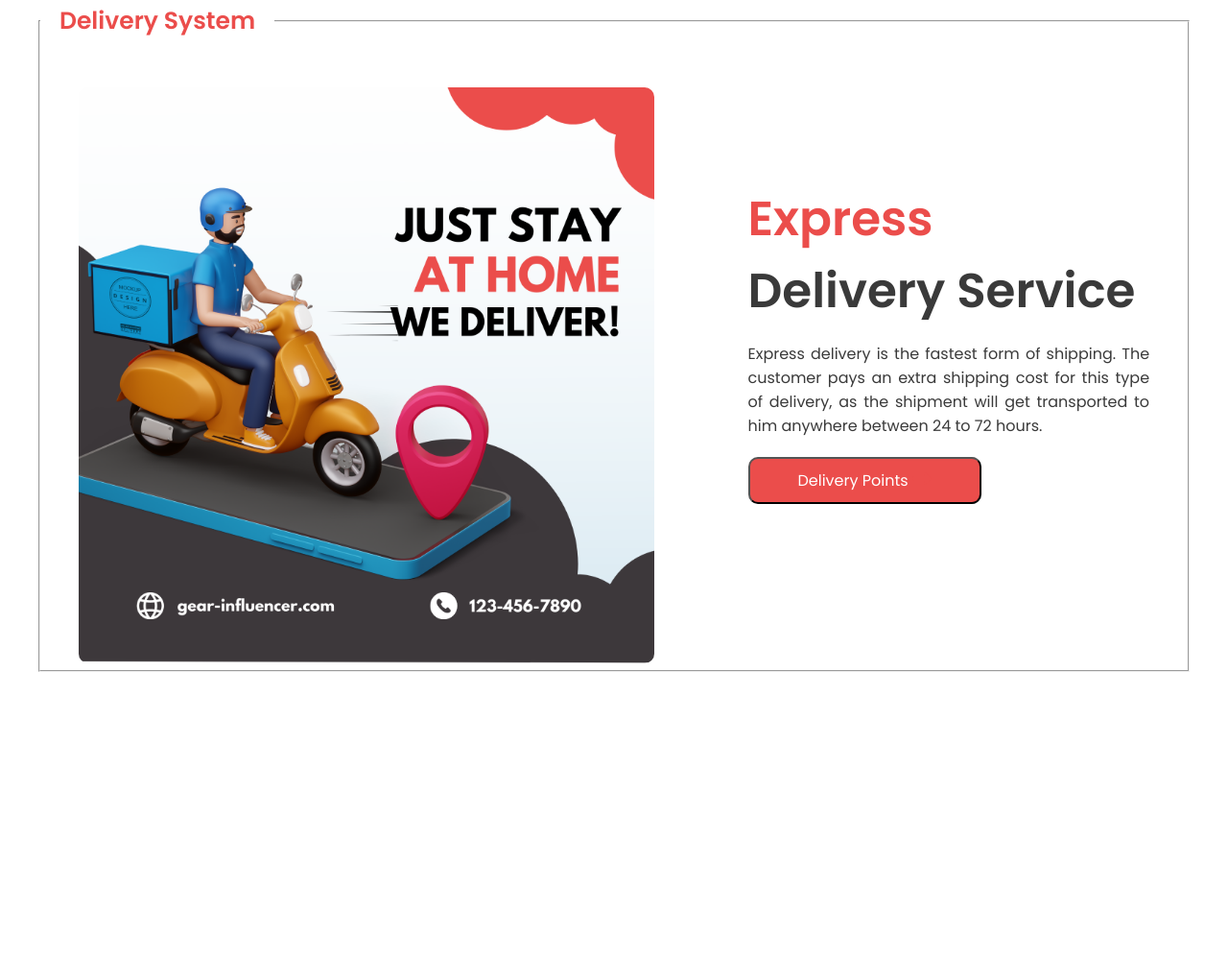
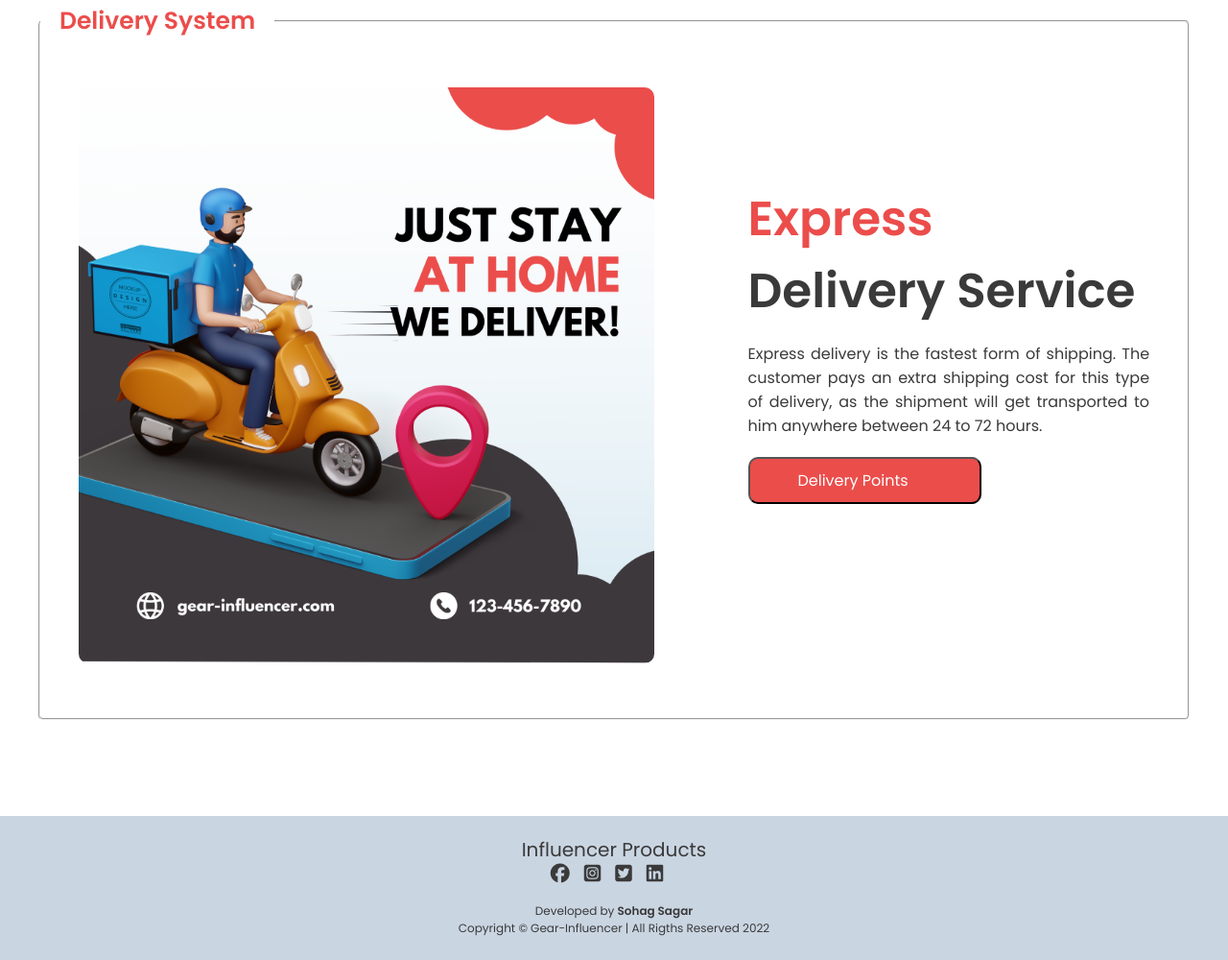
Before and after one commit to SohagSagar/Responsive-Influencer-gears-website-using-html-css-flex-grid-, a plain HTML site: page index.html in a window 1280 px wide. Shown: the part 3605-4605 px from the top of the page at 96% size. Before the commit the page ends 4305 px from the top, so only its background shows below. Drawn offline with Linux system fonts and the light colour scheme.

Commit message:
footer added

```diff
--- a/css/style.css
+++ b/css/style.css
@@ -285,9 +285,16 @@ align-items: center;
 /* New arrivals section ends  */
 
 /* Delivery Points starts */
+fieldset{
+    border-radius: 5px;
+}
+.delivery-system{
+    margin-bottom: 100px;
+}
 .delivery-info{
     display: flex;
     margin-top: 50px;
+    margin-bottom: 50px;
     justify-content: space-evenly;
 }
 .left-contain img{
@@ -313,3 +320,44 @@ align-items: center;
     color: var(--text-color);
     margin-bottom: 20px;
 }
+
+/* Delivery Points ends */
+
+/* footer secttions */
+
+footer{
+    background-color: #CAD5E2;
+    height: 150px;
+}
+.footer-items{
+    padding-top: 20px;
+}
+.social-icons {
+    display: flex;
+    justify-content: center;
+    align-items: center;
+}
+.social-icons i{
+    padding-right: 15px;
+    color: var(--text-color);
+    margin-bottom: 20px;
+}
+.social-icons i:hover{
+    color: var(--main-color);
+}
+footer p{
+    text-align: center;
+}
+.heading{
+    color: var(--text-color);
+    font-size: 20px;
+}
+.development-details a{
+    font-weight: bold;
+    color: var(--text-color);
+    text-decoration: none;
+}
+.development-details, .copyright{
+    font-size: 12px;
+    color: var(--text-color);
+}
--- a/index.html
+++ b/index.html
@@ -321,5 +321,25 @@
             </div>
         </fieldset>
     </section>
+
+    <!-- Delivery Points ends -->
+
+    <!-- footer secttions -->
+
+    <footer>
+        <div class="footer-items">
+            <p class="heading">Influencer Products</p>
+
+            <div class="social-icons">
+                <i class="fab fa-facebook"></i>
+                <i class="fab fa-instagram-square"></i>
+                <i class="fab fa-twitter-square"></i>
+                <i class="fab fa-linkedin"></i>
+            </div>
+            <p class="development-details">Developed by <span><a href="">Sohag Sagar</a></span></p>
+            <p class="copyright">Copyright  &copy Gear-Influencer | All Rigths Reserved 2022</p>
+        </div>
+
+    </footer>
 </body>
 </html>
```
